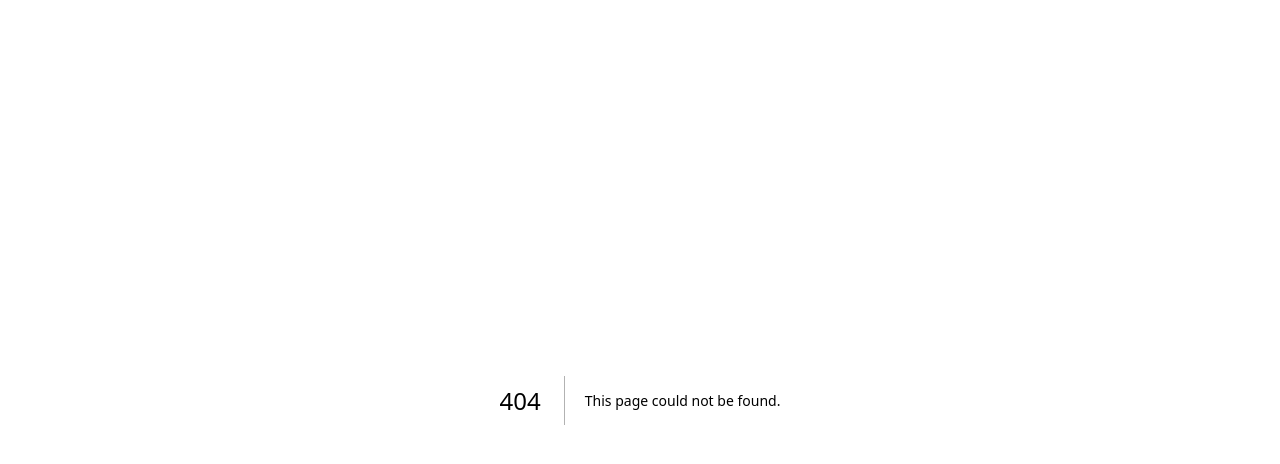
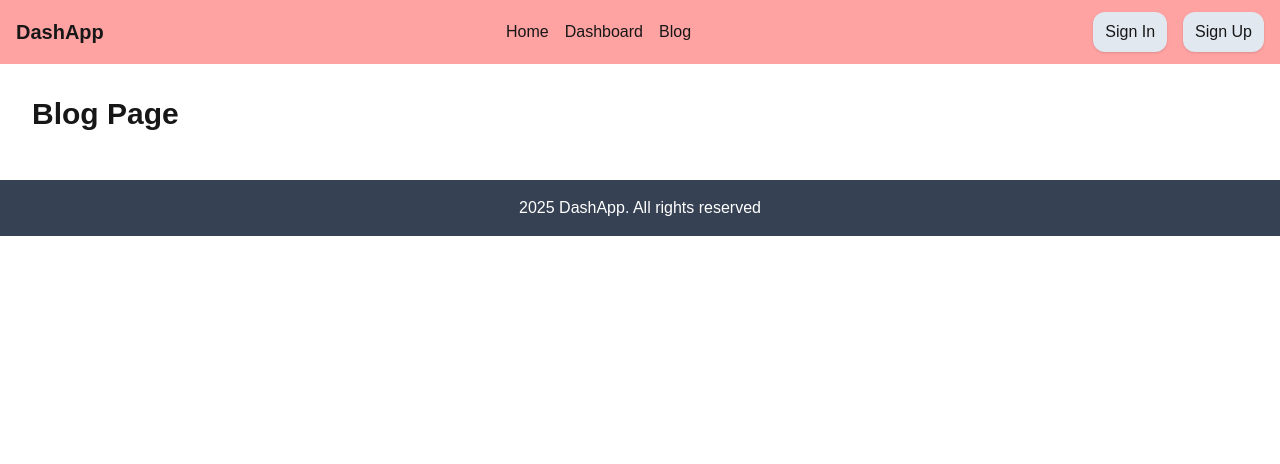
Before and after one commit to abdi-class/jcwdbdg-dashapp, a Next.js app: page /blog in a window 1280 px wide. Before the commit this address had no page. Shown: the top 464 px of the page. Built offline with nearby package versions, Linux system fonts and the light colour scheme.

Commit message:
set up layout page

```diff
--- /dev/null
+++ b/src/app/(main)/blog/page.tsx
@@ -0,0 +1,9 @@
+import * as React from "react";
+
+export default function BlogPage() {
+  return (
+    <div className="p-8">
+      <h1 className="text-3xl font-bold mb-4">Blog Page</h1>
+    </div>
+  );
+}
--- /dev/null
+++ b/src/app/(main)/layout.tsx
@@ -0,0 +1,17 @@
+import Footer from "@/components/Footer";
+import Navbar from "@/components/Navbar";
+import * as React from "react";
+
+export interface IMainLayoutProps {
+  children: React.ReactNode;
+}
+
+export default function MainLayout(props: IMainLayoutProps) {
+  return (
+    <div>
+      <Navbar />
+      <main>{props.children}</main>
+      <Footer />
+    </div>
+  );
+}
--- /dev/null
+++ b/src/app/dashboard/layout.tsx
@@ -0,0 +1,15 @@
+import Sidebar from "@/components/Sidebar";
+import * as React from "react";
+
+export interface IDashboardLayoutProps {
+  children: React.ReactNode;
+}
+
+export default function DashboardLayout(props: IDashboardLayoutProps) {
+  return (
+    <div className="flex min-h-screen">
+      <Sidebar />
+      <main className="flex-1 p-6 bg-red-300">{props.children}</main>
+    </div>
+  );
+}
--- /dev/null
+++ b/src/app/dashboard/page.tsx
@@ -0,0 +1,9 @@
+import * as React from "react";
+
+export default function DashboardPage() {
+  return (
+    <div>
+      <h1 className="text-3xl font-bold">Dashboard Page</h1>
+    </div>
+  );
+}
--- /dev/null
+++ b/src/app/signup/layout.tsx
@@ -0,0 +1,21 @@
+import * as React from "react";
+
+interface ISignUpLayoutProps {
+  children: React.ReactNode; // merepresentasikan bahwa ada component lain yg mau dirender
+}
+
+export default function SignUpLayout(props: ISignUpLayoutProps) {
+  return (
+    <div className="min-h-screen py-32">
+      <main>{props.children}</main>
+    </div>
+  );
+}
+
+/**
+ * <RootLayout>
+ *      <SignupLayout>
+ *          <SignUpPage />
+ *      <SignupLayout/>
+ * </RootLayout>
+ */
--- /dev/null
+++ b/src/app/signup/page.tsx
@@ -0,0 +1,24 @@
+import * as React from "react";
+
+export default function SignUpPage() {
+  return (
+    <div className="bg-white p-6 shadow rounded-2xl w-96 m-auto my-5">
+      <h2 className="text-xl font-bold mb-4">Sign Up</h2>
+      <form className="flex flex-col gap-4">
+        <input
+          type="email"
+          placeholder="Input email"
+          className="shadow p-2 rounded"
+        />
+        <input
+          type="password"
+          placeholder="Input password"
+          className="shadow p-2 rounded"
+        />
+        <button type="button" className="bg-slate-600 text-white py-2 rounded">
+          Register
+        </button>
+      </form>
+    </div>
+  );
+}
--- /dev/null
+++ b/src/components/Footer.tsx
@@ -0,0 +1,9 @@
+import * as React from "react";
+
+export default function Footer() {
+  return (
+    <footer className="bg-gray-700 text-white p-4 text-center">
+      <p>2025 DashApp. All rights reserved</p>
+    </footer>
+  );
+}
--- /dev/null
+++ b/src/components/Navbar.tsx
@@ -0,0 +1,47 @@
+"use client";
+import * as React from "react";
+import Link from "next/link";
+import { useRouter } from "next/navigation";
+
+export default function Navbar() {
+  const router = useRouter();
+  return (
+    <nav className="bg-red-300">
+      <div className="container mx-auto px-4">
+        <div className="flex items-center justify-between h-16">
+          {/* Logo */}
+          <Link href="/" className="text-xl font-bold">
+            <span>DashApp</span>
+          </Link>
+
+          {/* Navigation page */}
+          <div className="flex items-center gap-4">
+            <Link href="/">
+              <span>Home</span>
+            </Link>
+            <Link href="/dashboard">
+              <span>Dashboard</span>
+            </Link>
+            <Link href="/blog">
+              <span>Blog</span>
+            </Link>
+          </div>
+
+          {/* Action Button */}
+          <div className="flex items-center gap-4">
+            <button className="bg-slate-200 rounded-xl shadow px-3 py-2">
+              Sign In
+            </button>
+            <button
+              type="button"
+              onClick={() => router.push("/signup")}
+              className="bg-slate-200 rounded-xl shadow px-3 py-2"
+            >
+              Sign Up
+            </button>
+          </div>
+        </div>
+      </div>
+    </nav>
+  );
+}
--- /dev/null
+++ b/src/components/Sidebar.tsx
@@ -0,0 +1,35 @@
+import Link from "next/link";
+import * as React from "react";
+
+export default function Sidebar() {
+  return (
+    <aside className="w-60 bg-slate-200 p-4">
+      <nav className="flex flex-col">
+        <Link
+          href="/dashboard"
+          className="p-2 rounded hover:shadow hover:bg-slate-500 hover:text-white"
+        >
+          Dashboard
+        </Link>
+        <Link
+          href="/dashboard/create-content"
+          className="p-2 rounded hover:shadow hover:bg-slate-500 hover:text-white"
+        >
+          Create Content
+        </Link>
+        <Link
+          href="/dashboard/create-list"
+          className="p-2 rounded hover:shadow hover:bg-slate-500 hover:text-white"
+        >
+          Content List
+        </Link>
+        <Link
+          href="/dashboard/profile"
+          className="p-2 rounded hover:shadow hover:bg-slate-500 hover:text-white"
+        >
+          Profile
+        </Link>
+      </nav>
+    </aside>
+  );
+}
```
Also changed, not shown: src/app/(main)/page.tsx (renamed from src/app/page.tsx).
